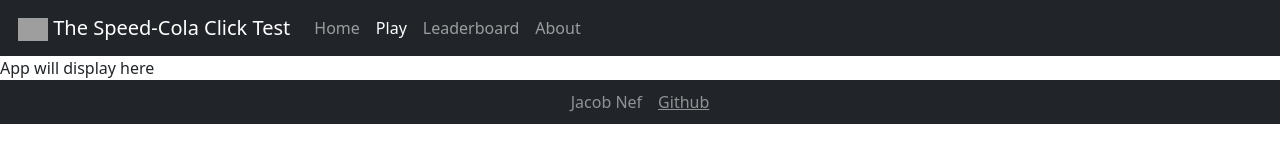
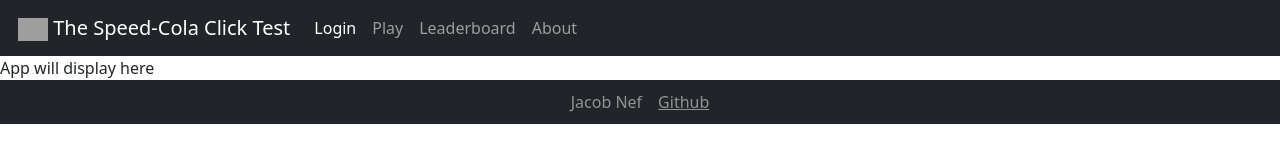
Before and after one commit to jakenef/speed-cola-game, a React (Vite) app: page / in a window 1280 px wide. Shown: the top 160 px of the page. Built offline with nearby package versions, Linux system fonts and the light colour scheme; grey boxes are pictures that could not be loaded.

Commit message:
chore: Update navigation and styling for About, Leaderboard, Login, and Play pages

```diff
--- /dev/null
+++ b/src/about/about.jsx
@@ -0,0 +1,9 @@
+import React from 'react';
+
+export function About() {
+  return (
+    <main className='container-fluid bg-secondary text-center'>
+      <div>about displayed here</div>
+    </main>
+  );
+}
--- a/src/app.jsx
+++ b/src/app.jsx
@@ -1,32 +1,47 @@
-import React from 'react';
-import 'bootstrap/dist/css/bootstrap.min.css';
-import './app.css';
+import React from "react";
+import "bootstrap/dist/css/bootstrap.min.css";
+import "./app.css";
+import { BrowserRouter, NavLink, Route, Routes } from "react-router-dom";
+import { Login } from "./login/login";
+import { Play } from "./play/play";
+import { Leaderboard } from "./leaderboard/leaderboard";
+import { About } from "./about/about";
 
 export default function App() {
   return (
+    <BrowserRouter>
       <div>
         <header className="bg-dark text-light">
           <nav className="navbar navbar-dark navbar-expand-lg bg-dark">
             <div className="container-fluid">
               <a className="navbar-brand" href="index.html">
-              <img src="ingameIcon.ico" width="30"></img> The Speed-Cola Click Test
+                <img src="ingameIcon.ico" width="30"></img> The Speed-Cola Click
+                Test
               </a>
-            <button className="navbar-toggler" type="button" data-bs-toggle="collapse" data-bs-target="#navbarNav" aria-controls="navbarNav" aria-expanded="false" aria-label="Toggle navigation">
+              <button
+                className="navbar-toggler"
+                type="button"
+                data-bs-toggle="collapse"
+                data-bs-target="#navbarNav"
+                aria-controls="navbarNav"
+                aria-expanded="false"
+                aria-label="Toggle navigation"
+              >
                 <span className="navbar-toggler-icon"></span>
               </button>
               <div className="collapse navbar-collapse" id="navbarNav">
                 <ul className="navbar-nav">
                   <li className="nav-item">
-                  <a className="nav-link" href="index.html">Home</a>
+                    <NavLink className='nav-link' to=''>Login</NavLink>
                   </li>
                   <li className="nav-item">
-                  <a className="nav-link active" aria-current="page" href="play.html">Play</a>
+                    <NavLink className='nav-link' to='play'>Play</NavLink>
                   </li>
                   <li className="nav-item">
-                  <a className="nav-link" href="leaderboard.html">Leaderboard</a>
+                    <NavLink className='nav-link' to='leaderboard'>Leaderboard</NavLink>
                   </li>
                   <li className="nav-item">
-                  <a className="nav-link" href="about.html">About</a>
+                    <NavLink className='nav-link' to='about'>About</NavLink>
                   </li>
                 </ul>
               </div>
@@ -34,15 +49,21 @@ export default function App() {
           </nav>
         </header>
 
-      <div classNameName='body bg-dark text-light'>App will display here</div>
+        <div classNameName="body bg-dark text-light">App will display here</div>
 
         <footer className="bg-dark text-white-50">
           <div className="container-fluid">
             <span className="text-reset">Jacob Nef</span>
-          <a className="text-reset ms-3" href="https://github.com/jakenef/startup">Github</a>
+            <a
+              className="text-reset ms-3"
+              href="https://github.com/jakenef/startup"
+            >
+              Github
+            </a>
           </div>
         </footer>
         <script src="https://cdn.jsdelivr.net/npm/bootstrap@5.3.0/dist/js/bootstrap.bundle.min.js"></script>
       </div>
+    </BrowserRouter>
   );
 }
--- /dev/null
+++ b/src/leaderboard/leaderboard.jsx
@@ -0,0 +1,9 @@
+import React from 'react';
+
+export function Leaderboard() {
+  return (
+    <main className='container-fluid bg-secondary text-center'>
+      <div>leaderboard displayed here</div>
+    </main>
+  );
+}
--- /dev/null
+++ b/src/login/login.jsx
@@ -0,0 +1,9 @@
+import React from 'react';
+
+export function Login() {
+  return (
+    <main className='container-fluid bg-secondary text-center'>
+      <div>login displayed here</div>
+    </main>
+  );
+}
--- /dev/null
+++ b/src/play/play.jsx
@@ -0,0 +1,9 @@
+import React from 'react';
+
+export function Play() {
+  return (
+    <main className='container-fluid bg-secondary text-center'>
+      <div>play displayed here</div>
+    </main>
+  );
+}
```
Lines whose indentation alone changed are shown as unchanged.
